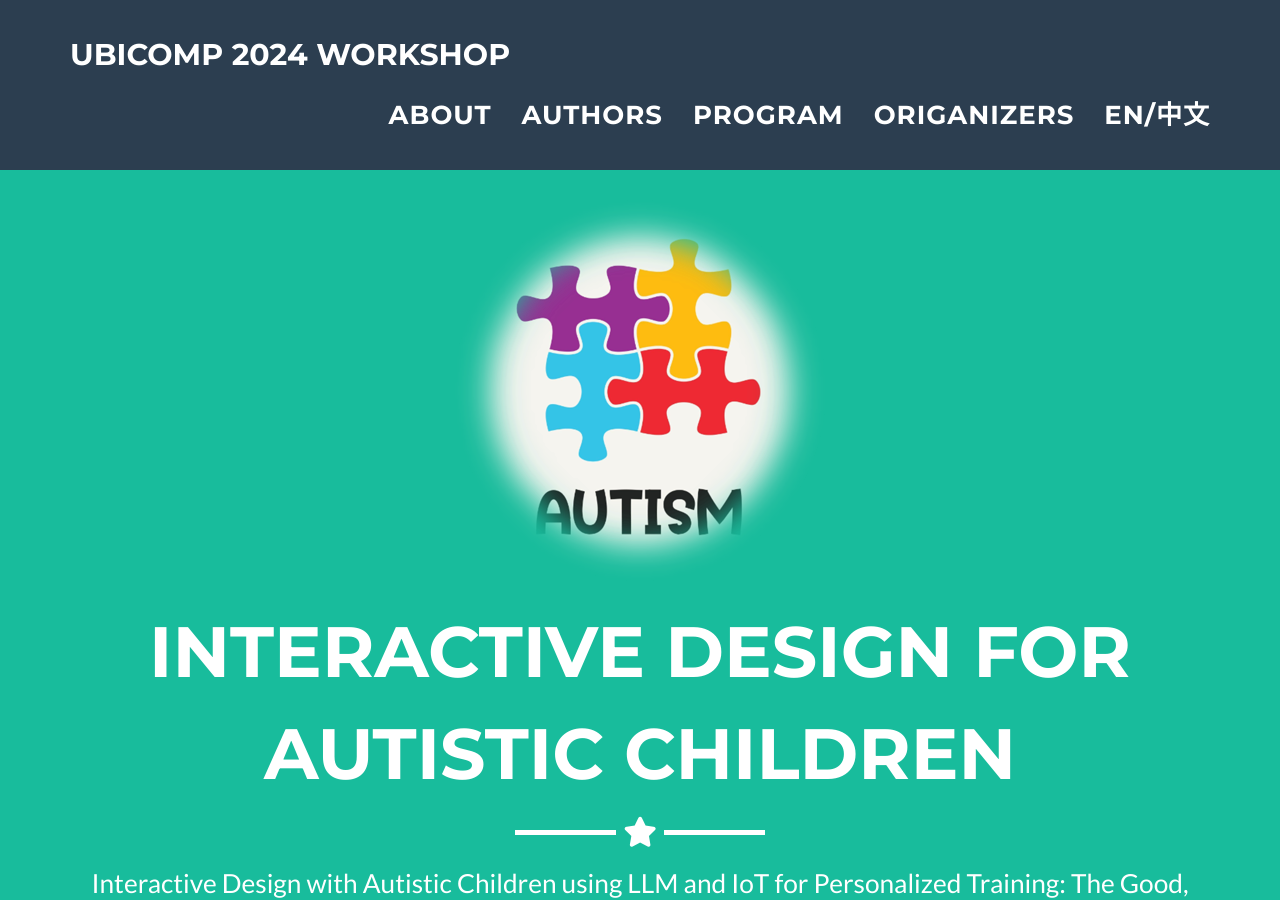
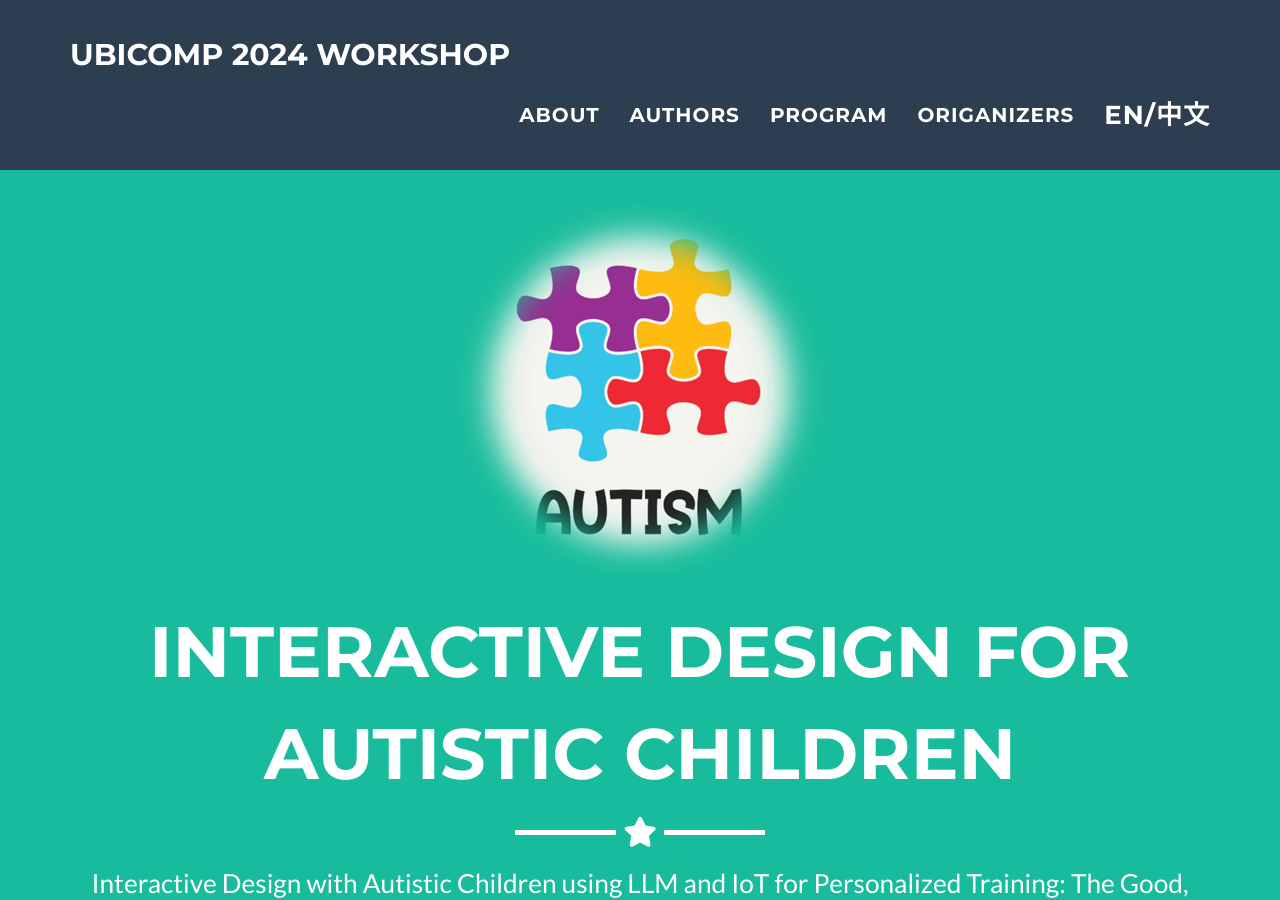
Before and after one commit to idwac/idwac.github.io, a Jekyll site: the page built from _posts/2014-07-18-project-1.markdown, in a window 1280 px wide and 900 px high. Built offline with Jekyll 4.4.1, drawn with Linux system fonts in a browser that asks for light colours.

Commit message:
Revise font size in nav bar

```diff
--- a/_includes/nav.html
+++ b/_includes/nav.html
@@ -30,22 +30,22 @@
         </li>
         -->
 
-        <li class="hidden">
+        <li style="font-size:20px"; class="hidden">
           <a href="#page-top"></a>
         </li>
 
-        <li class="page-scroll">
+        <li style="font-size:20px";  class="page-scroll">
           <!-- <a href="#about">About</a> -->
           <a href="#portfolio">About</a>
         </li>
-        <li class="page-scroll">
+        <li style="font-size:20px"; class="page-scroll">
           <!-- <a href="#portfolio">Portfolio</a> -->
           <a href="#author">Authors</a>
         </li>
-        <li class="page-scroll">
+        <li style="font-size:20px"; class="page-scroll">
           <a href="#date">Program</a>
         </li>
-        <li class="page-scroll">
+        <li style="font-size:20px"; class="page-scroll">
           <a href="#origanizer">Origanizers</a>
         </li>
 
```
